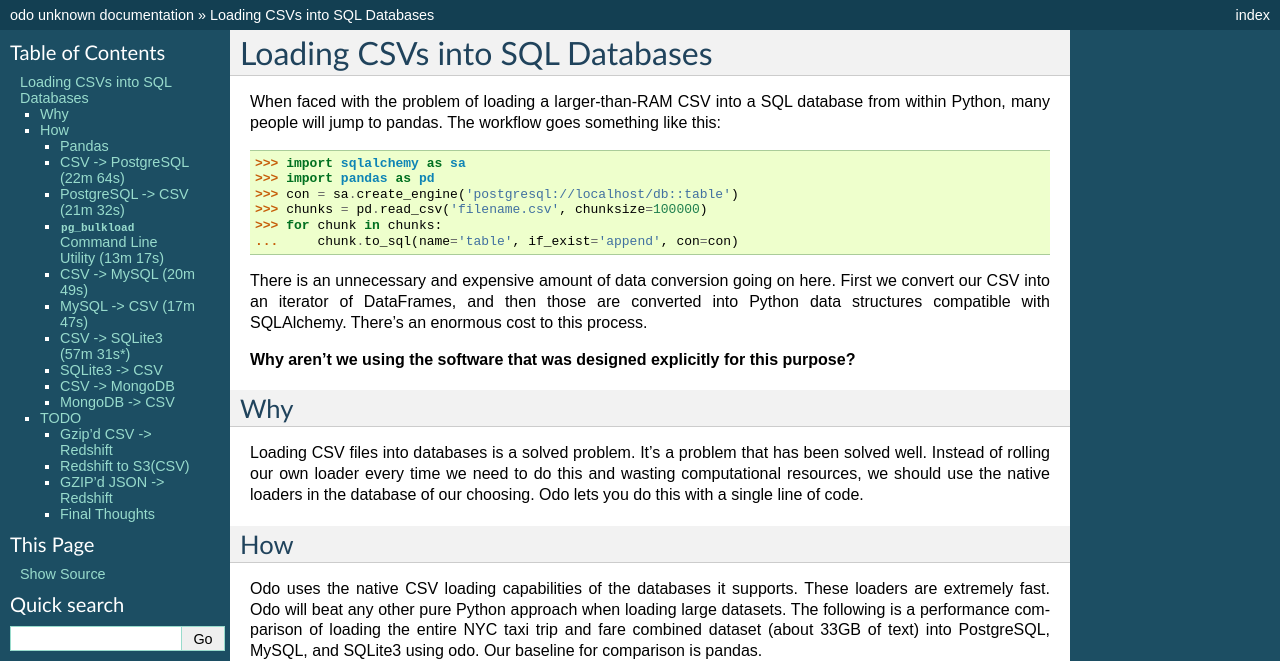
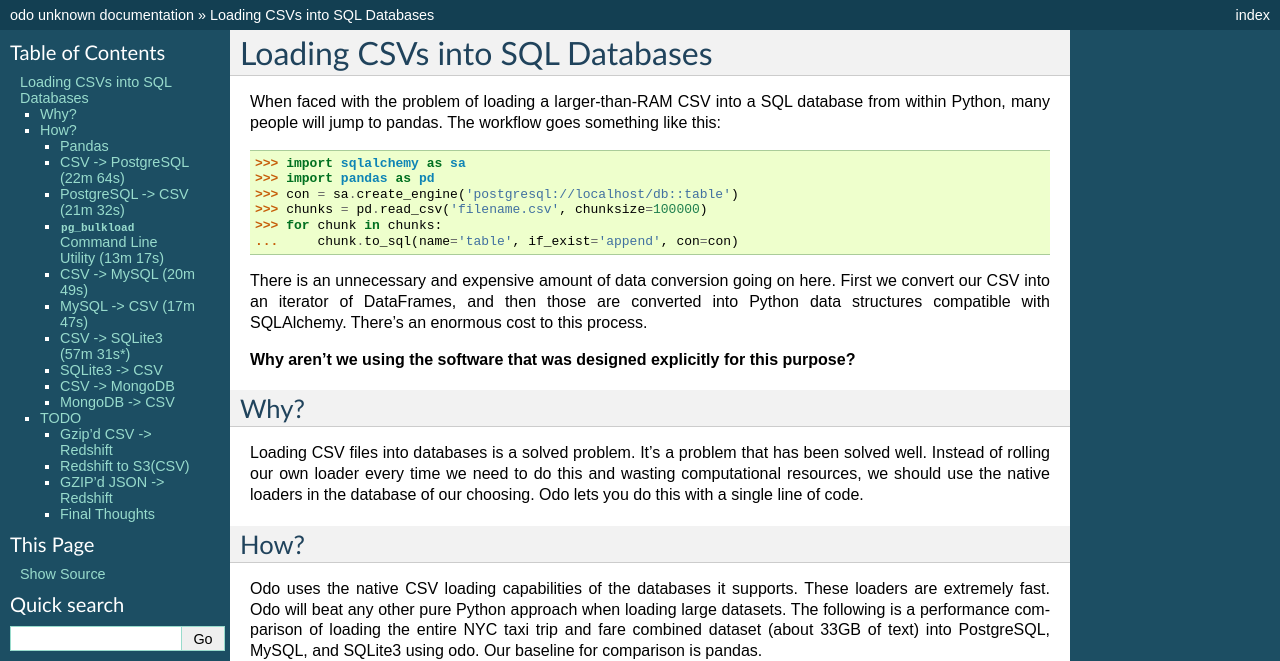
Before and after one commit to blaze/odo, a Sphinx documentation site: the page built from docs/source/perf.rst, in a window 1280 px wide and 900 px high. Shown: the top 661 px of the window. Built offline with Sphinx 7.4.7, drawn with Linux system fonts in a browser that asks for light colours.

```diff
--- a/docs/source/perf.rst
+++ b/docs/source/perf.rst
@@ -21,15 +21,15 @@ enormous cost to this process.
 
 **Why aren't we using the software that was designed explicitly for this purpose?**
 
-Why
----
+Why?
+----
 Loading CSV files into databases is a solved problem. It's a problem that has
 been solved well. Instead of rolling our own loader every time we need to do
 this and wasting computational resources, we should use the native loaders in
 the database of our choosing. Odo lets you do this with a single line of code.
 
-How
----
+How?
+----
 Odo uses the native CSV loading capabilities of the databases it supports.
 These loaders are extremely fast. Odo will beat any other pure Python approach
 when loading large datasets. The following is a performance comparison of
```
